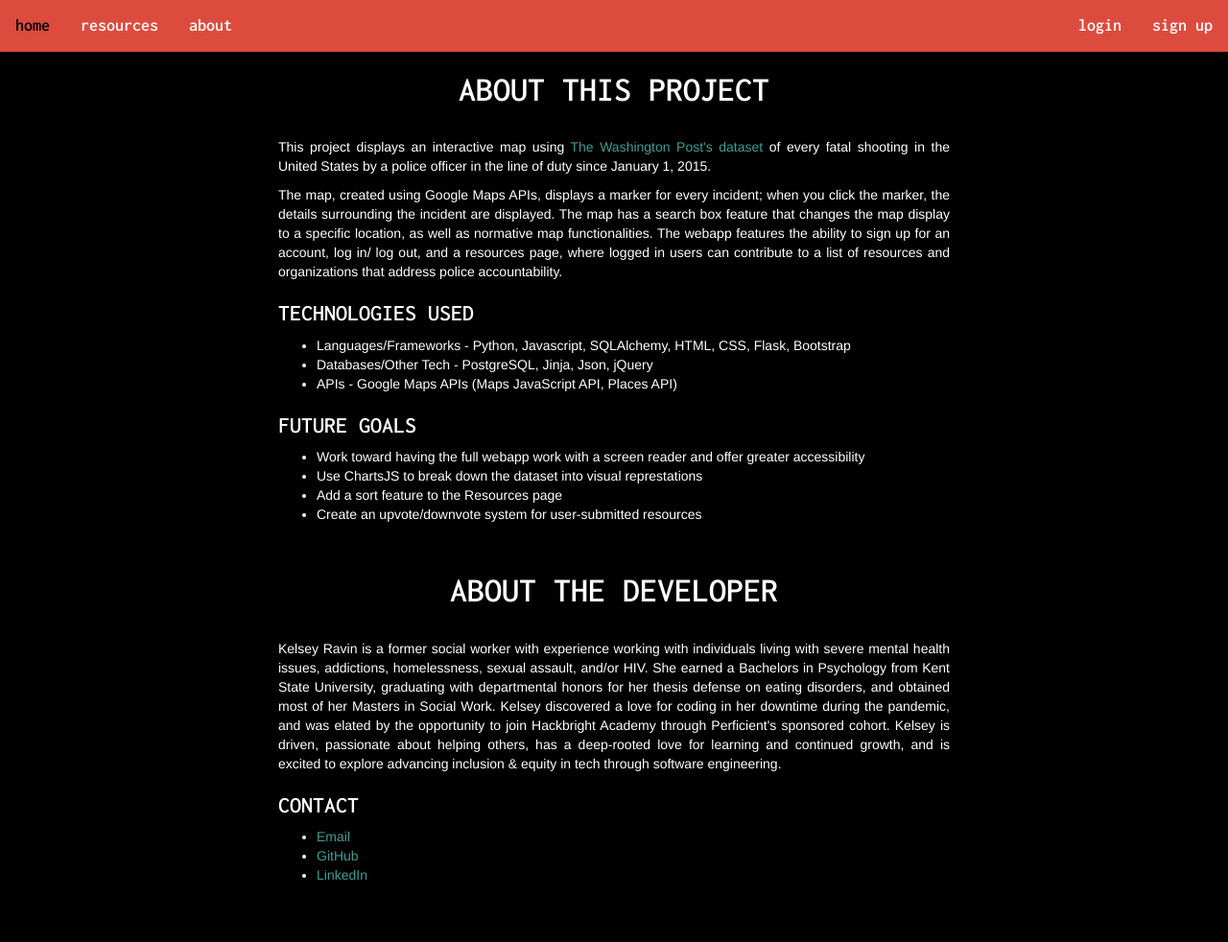
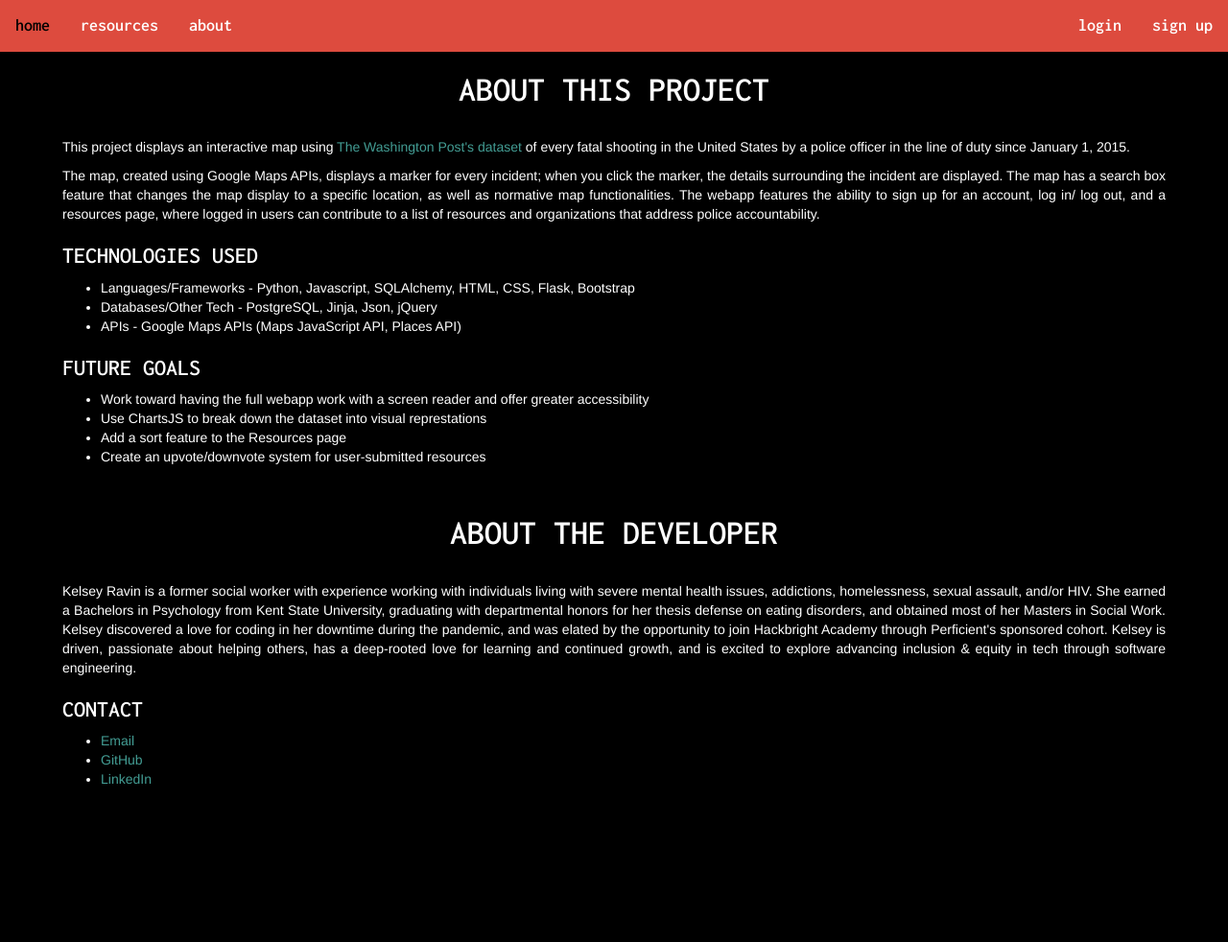
Before and after one commit to r-a-v-i-n/mapping-fatal-police-shootings, a Flask app: page /about in a window 1280 px wide. Shown: the whole page at 96% size. After the commit the page ends 818 px from the top, so only its background shows below. Run offline with Flask 2, Linux system fonts and the light colour scheme; some libraries are stand-ins or nearby versions.

Commit message:
05/09/21 - finalized styling

```diff
--- a/templates/about.html
+++ b/templates/about.html
@@ -27,9 +27,10 @@
   <center><h1>ABOUT THIS PROJECT</h1></center>
 <style>
   .row {
-    margin-right: 275px;
-    margin-left: 275px;
+    margin-right: 50px;
+    margin-left: 50px;
   }</style>
+
   <div class="row">
   <br>
 
@@ -48,14 +49,14 @@
 </p>
 
 
-<p><h3>TECHNOLOGIES USED</h3></p>
+<h3>TECHNOLOGIES USED</h3>
 <ul>
 <li>Languages/Frameworks - Python, Javascript, SQLAlchemy, HTML, CSS, Flask, Bootstrap</li>
 <li>Databases/Other Tech - PostgreSQL, Jinja, Json, jQuery</li>
 <li>APIs - Google Maps APIs (Maps JavaScript API, Places API)</li>
 </ul>
 
-<p><h3>FUTURE GOALS</h3></p>
+<h3>FUTURE GOALS</h3>
 <ul>
 <li>Work toward having the full webapp work with a screen reader and offer greater accessibility</li>
 <li>Use ChartsJS to break down the dataset into visual represtations</li>
@@ -72,16 +73,16 @@ University, graduating with departmental honors for her thesis defense on eating
 her Masters in Social Work. Kelsey discovered a love for coding in her downtime during the pandemic, and was
 elated by the opportunity to join Hackbright Academy through Perficient's sponsored cohort. Kelsey is driven,
 passionate about helping others, has a deep-rooted love for learning and continued growth, and is excited to
-explore advancing inclusion & equity in tech through software engineering.</p>
+explore advancing inclusion & equity in tech through software engineering.
+</p>
 <h3>CONTACT</h3>
-<p>
+
 <ul>
     <li><a href="mailto: kelsey.ravin@gmail.com" style="color:#439D94">Email</a></li>
     <li><a href="https://github.com/r-a-v-i-n" target="_blank" rel="noopener noreferrer" style="color:#439D94">GitHub</a></li>
     <li><a href="https://www.linkedin.com/in/kelsey-ravin" target="_blank" rel="noopener noreferrer" style="color:#439D94">LinkedIn</a></li>
 </ul>
 <br><br>
-</p>
 
 </div>
 
--- a/templates/base.html
+++ b/templates/base.html
@@ -7,9 +7,7 @@
     crossorigin="anonymous">
       <meta charset="utf-8">
       <meta name="viewport" content="width=device-width">
-    <title>
-      {% block title %}{% endblock %}
-    </title>
+
       {% block head %}
     <link rel="preconnect" href="https://fonts.gstatic.com">
     <link href="https://fonts.googleapis.com/css2?family=Inconsolata:wght@600&display=swap" rel="stylesheet">
```
